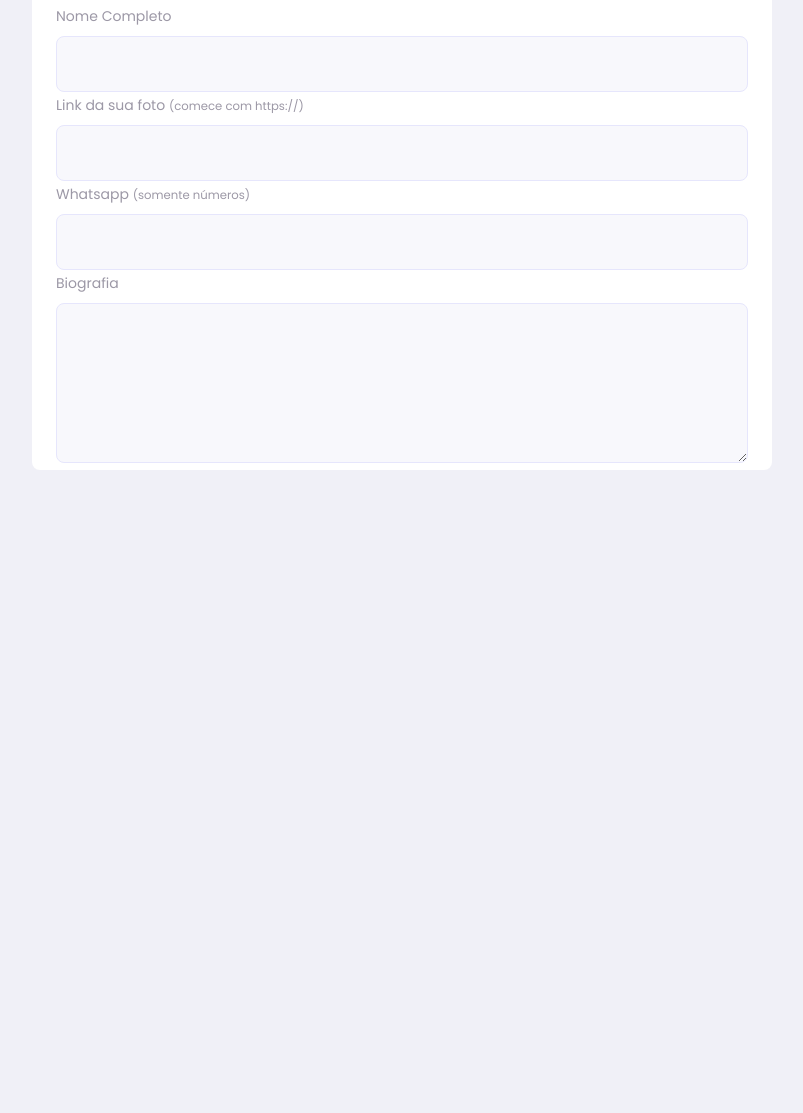
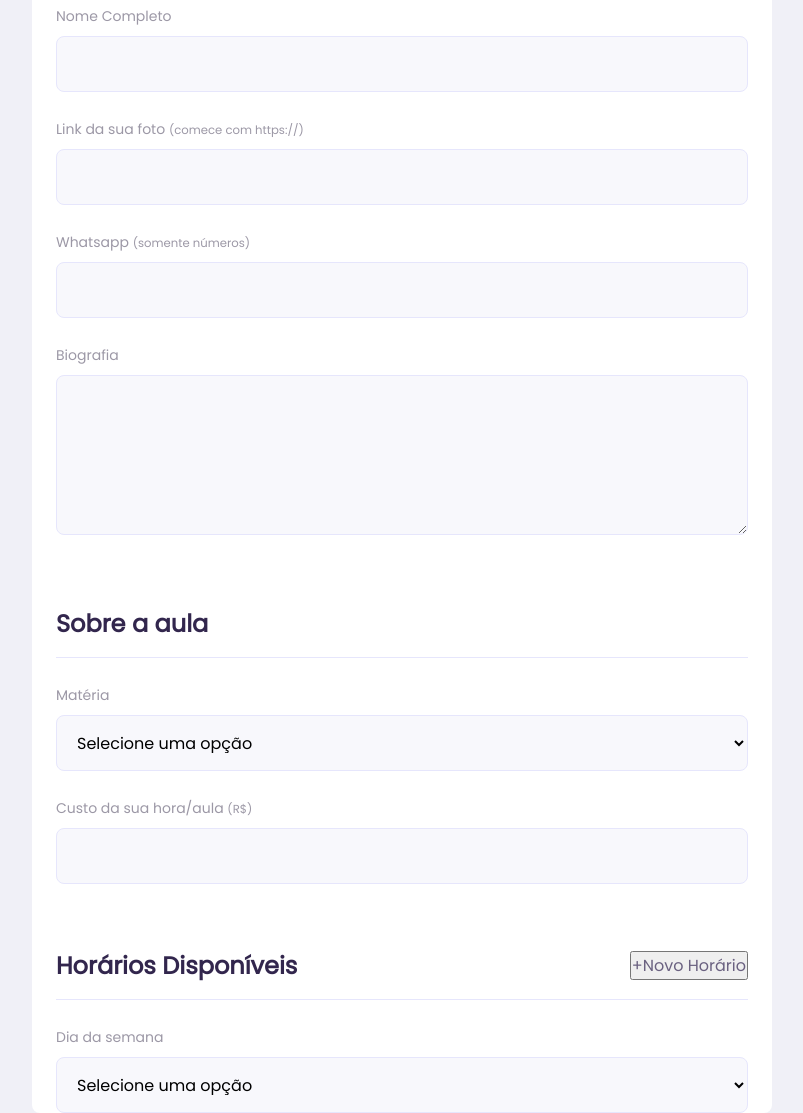
Before and after one commit to gihmariano/NLW-Discovery, a plain HTML site: page give-classes.html in a window 1280 px wide. Shown: the part 445-1558 px from the top of the page, without its empty margins (238-1041 px from the left). Before the commit the page ends 915 px from the top, so only its background shows below. Drawn offline with Linux system fonts and the light colour scheme.

Commit message:
forms give-classes

```diff
--- a/give-classes.html
+++ b/give-classes.html
@@ -64,6 +64,56 @@
             </div>
 
          </fieldset>
+
+         <fieldset>
+         <legend>Sobre a aula</legend>
+          <div class="select-block">
+             <label for="subject">Matéria</label>
+             <select name="subject" id="subject" required>
+               <option value="">Selecione uma opção</option>
+               <option value="1">Artes</option>
+               <option value="2">Biologia</option>
+               <option value="3">Ciências</option>
+               <option value="4">Educação Física</option>
+               <option value="5">Física</option>
+               <option value="6">Geografia</option>
+               <option value="7">História</option>
+               <option value="8">Matemática</option>
+               <option value="9">Química</option>
+               <option value="10">Português</option>
+             </select>
+           </div>
+           <div class="input-block">
+              <label for="cost">Custo da sua hora/aula
+                <small>(R$)</small>
+              </label>
+              <input type="cost" id="cost" type="number" required>
+           </div>
+
+         </fieldset>
+
+         <fieldset>
+           <legend>Horários Disponíveis
+             <button id="add-time">+Novo Horário</button>
+           </legend>
+
+           <div class="schedule-item">
+             <div class="select-block">
+                <label for="weekday">Dia da semana</label>
+                <select name="weekday[]" id="weekday">
+                  <option value="">Selecione uma opção</option>
+                  <option value="0">Domingo</option>
+                  <option value="1">Segunda-feira</option>
+                  <option value="2">Terça-feira</option>
+                  <option value="3">Quarta-feira</option>
+                  <option value="4">Quinta-feira</option>
+                  <option value="5">Sexta-feira</option>
+                  <option value="6">Sábado</option>
+                </select>
+             </div>
+           </div>
+         </fieldset>
+
         </form>
       </main>
     </div>
--- a/styles/partials/forms.css
+++ b/styles/partials/forms.css
@@ -23,10 +23,10 @@
     padding: 1.2rem 1.6rem;
     height: 16rem;
 
-    resize: vertical
+    resize: vertical;
 }
 
-.input-block
+.input-block,
 .textarea-block{
     position: relative;
 }
--- a/styles/partials/page-give-classes.css
+++ b/styles/partials/page-give-classes.css
@@ -1,6 +1,10 @@
 #page-give-classes #container {
     width:100vw;
     height: 100vh;
+}
+
+#page-give-classes .page-header .header-content {
+    margin-bottom: 6.4rem;
 }
 
 #page-give-classes main{
@@ -31,6 +35,16 @@
     border-bottom: 1px solid var(--color-line-in-white);
 
 }
+#page-give-classes fieldset+fieldset{
+    margin-top: 6.4rem;
+}
+
+#page-give-classes .input-block+.input-block,
+#page-give-classes .input-block+.textarea-block,
+#page-give-classes .select-block+.input-block{
+  margin-top: 2.4rem;
+}
+
 
 @media (min-width:700px){
     #page-give-classes #container {
```
